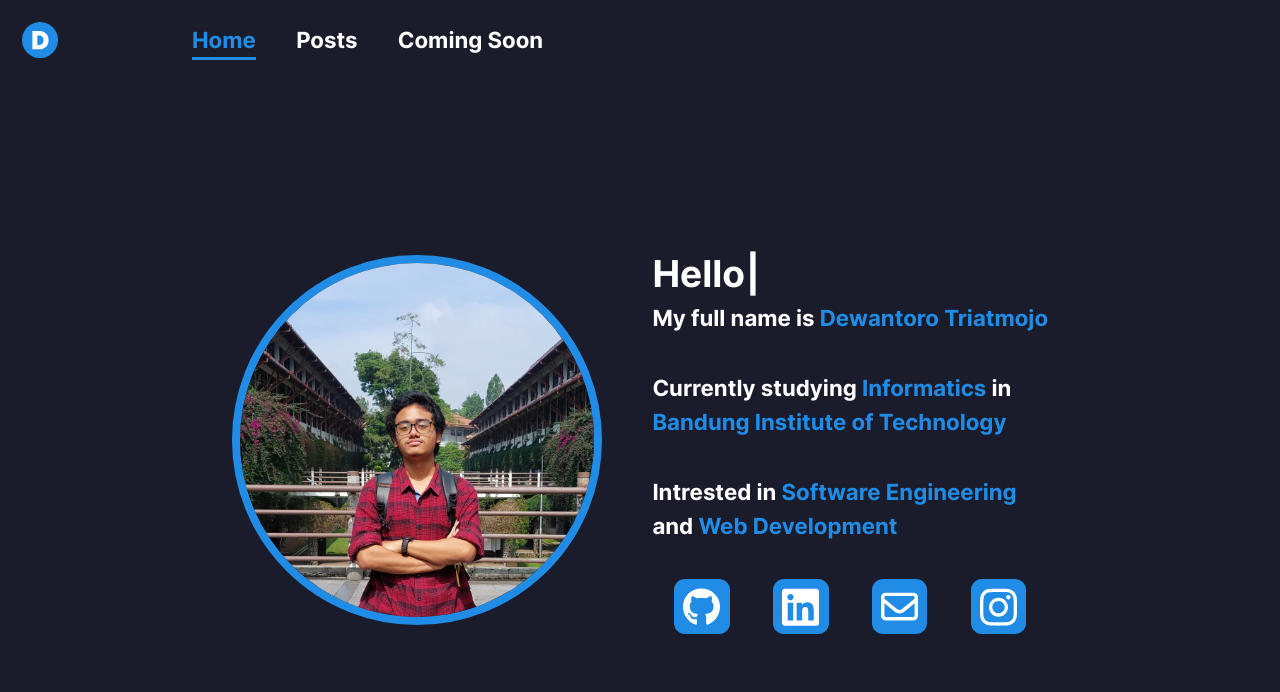
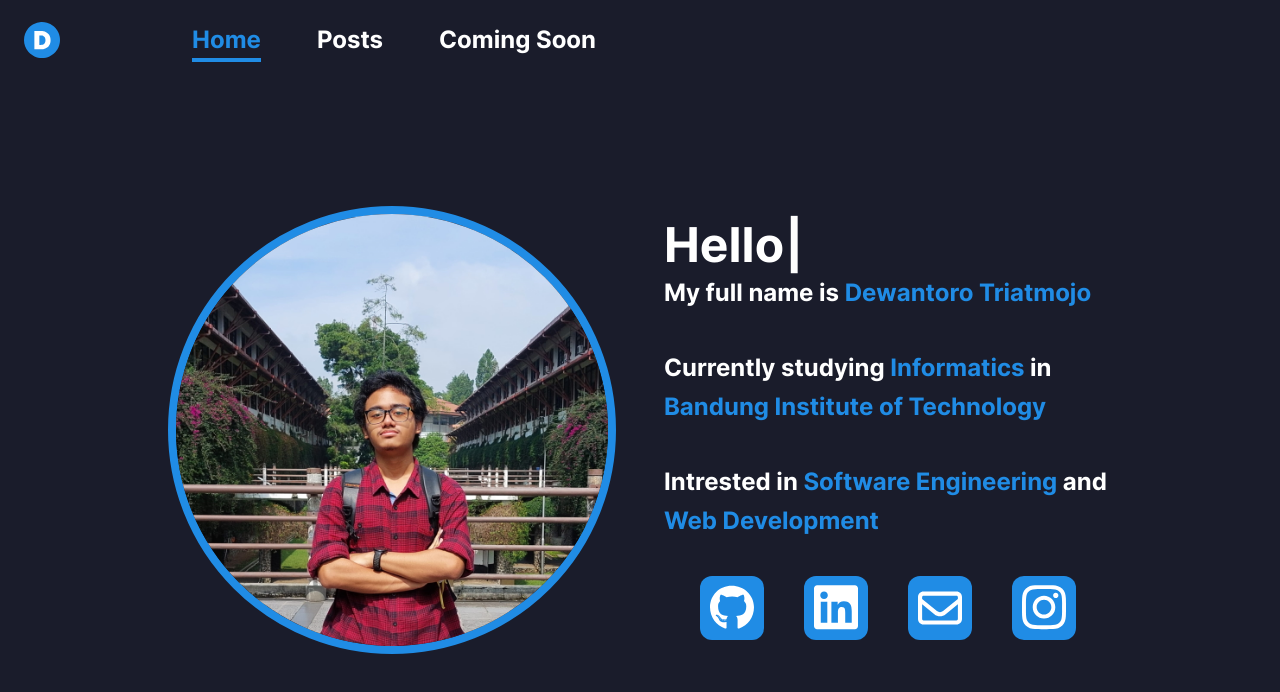
Before and after one commit to dewodt/dewodt-website, a Next.js app: page / in a window 1280 px wide. Shown: the top 692 px of the page. Built offline with nearby package versions, Linux system fonts and the light colour scheme.

Commit message:
Fixed changed some vw & vh units so it can be zoomed

```diff
--- a/components/contactbutton.tsx
+++ b/components/contactbutton.tsx
@@ -29,12 +29,12 @@ export default function ContactButton() {
   ];
 
   return (
-    <div className="flex flex-row justify-around">
+    <div className="flex flex-row justify-center gap-x-6 md:gap-x-10">
       {itemObj.map((item, index) => (
         <Link key={index} href={item.link}>
-          <button className="group flex h-[6vh] w-[6vh] items-center justify-center rounded-[1.39vh] bg-[#208ce5] duration-300 hover:-translate-y-1 hover:scale-110 hover:bg-[white] sm:h-[6.95vh] sm:w-[6.95vh]">
+          <button className="group flex h-12 w-12 items-center justify-center rounded-xl bg-[#208ce5] duration-300 hover:-translate-y-1 hover:scale-110 hover:bg-[white] lg:h-16 lg:w-16">
             <svg
-              className="w-[4vh] fill-[white] group-hover:fill-[#208ce5] sm:w-[4.63vh]"
+              className="w-8 fill-[white] group-hover:fill-[#208ce5] lg:w-11"
               xmlns="http://www.w3.org/2000/svg"
               viewBox={item.viewBox}
             >
--- a/components/item.tsx
+++ b/components/item.tsx
@@ -1,12 +1,23 @@
 import Link from "next/link";
 
-export default function Item({ url, page, onPage }: { url: string, page: string, onPage: string }) {
-	const onPageStyle = "text-[#208ce5] sm:border-solid sm:border-b-[0.46vh] sm:border-[#208ce5] pb-[0.5vh]";
-	const notOnPageStyle = "text-[white]";
+interface typeItem {
+  url: string;
+  page: string;
+  onPage: string;
+}
 
-	return (
-		<li className="list-none text-[2.3vh] sm:text-[2.78vh]">
-			<Link className={page === onPage ? onPageStyle : notOnPageStyle} href={url}>{page}</Link>
-		</li>
-	)
+export default function Item({ url, page, onPage }: typeItem) {
+  const onPageStyle = "text-[#208ce5] md:border-solid md:border-b-4 md:border-[#208ce5] md:pb-1";
+  const notOnPageStyle = "text-white";
+
+  return (
+    <li className="list-none text-lg font-bold md:text-xl lg:text-2xl">
+      <Link
+        className={page === onPage ? onPageStyle : notOnPageStyle}
+        href={url}
+      >
+        {page}
+      </Link>
+    </li>
+  );
 }
--- a/components/navbar.tsx
+++ b/components/navbar.tsx
@@ -11,16 +11,14 @@ export default function NavBar({ onPage }: { onPage: string }) {
     setExpandNav(!expandNav);
   }
 
-  const expandNavStyle =
-    "flex flex-col absolute top-[10vh] py-[2vh] px-[2.75vh] gap-y-[1.38vh] w-[100vw] bg-[#1F2133] sm:static sm:flex sm:flex-row sm:gap-x-[3.15vw] sm:bg-[#1A1C2B]";
-  const notExpandNavStyle =
-    "hidden sm:static sm:flex sm:flex-row sm:gap-x-[3.15vw] sm:bg-[#1A1C2B] sm:ml-[15vw]";
+  const expandNavStyle = "flex flex-col gap-y-3 absolute top-20 w-screen py-4 px-6 bg-[#1F2133] md:static md:flex md:flex-row md:gap-x-14 md:bg-[#1A1C2B] md:ml-[15vw]";
+  const notExpandNavStyle = "hidden md:static md:flex md:flex-row md:gap-x-14 md:bg-[#1A1C2B] md:ml-[15vw]";
 
   return (
-    <nav className="min-h-[10vh] w-[100vw] sm:flex sm:items-center font-bold">
+    <nav className="h-20 w-screen sm:flex sm:items-center">
       <Link href="/">
-        <button className="absolute top-[2.75vh] left-[2.75vh] w-[4.5vh]">
-          <Image src={Logo} alt="Dewo's Logo" />
+        <button className="absolute top-[calc(2.5rem-1.125rem)] left-6">
+          <Image className="w-9" src={Logo} alt="Dewo's Logo" />
         </button>
       </Link>
       <ul className={expandNav ? expandNavStyle : notExpandNavStyle}>
@@ -30,11 +28,11 @@ export default function NavBar({ onPage }: { onPage: string }) {
       </ul>
       {expandNav ? (
         <button
-          className="absolute top-[2.5vh] right-[2.75vh] w-[3vh] sm:hidden"
+          className="absolute top-[calc(2.5rem-1.125rem)] right-6 md:hidden"
           onClick={handleClickNav}
         >
           <svg
-            className="fill-white"
+            className="h-9 fill-white"
             xmlns="http://www.w3.org/2000/svg"
             viewBox="0 0 320 512"
           >
@@ -43,11 +41,11 @@ export default function NavBar({ onPage }: { onPage: string }) {
         </button>
       ) : (
         <button
-          className="absolute top-[3vh] right-[3.25vh] w-[3.5vh] sm:hidden"
+          className="absolute top-[calc(2.5rem-1rem)] right-6 md:hidden"
           onClick={handleClickNav}
         >
           <svg
-            className="fill-white"
+            className="h-8 fill-white"
             xmlns="http://www.w3.org/2000/svg"
             viewBox="0 0 448 512"
           >
--- a/components/pagehead.tsx
+++ b/components/pagehead.tsx
@@ -5,6 +5,7 @@ export default function PageHead() {
     <Head>
       <title>Dewantoro Triatmojo</title>
       <link rel="shortcut icon" href="logo.svg" />
+      <meta name="viewport" content="width=device-width, initial-scale=1.0" />
       <meta name="title" content="Dewantoro Triatmojo" />
       <meta name="description" content="Dewantoro Triatmojo's personal website containing profile, contact, and other more!" />
       <meta charSet="UTF-8" />
--- a/components/profile.tsx
+++ b/components/profile.tsx
@@ -1,31 +1,37 @@
-import Typewriter from 'typewriter-effect';
+import Typewriter from "typewriter-effect";
 
 export default function Profile() {
   return (
-    <div className="text-[2vh] sm:text-[2.78vh] font-bold">
-      <div className="text-[3.5vh] sm:text-[4.63vh]">
+    <div className="w-full max-w-xs text-center text-lg font-bold leading-relaxed sm:text-left md:text-xl md:leading-relaxed lg:max-w-md lg:text-2xl lg:leading-relaxed">
+      <p className="text-3xl md:mb-1 lg:text-5xl">
         <Typewriter
           options={{
             autoStart: true,
             loop: true,
           }}
           onInit={(typewriter) => {
-            typewriter.typeString('Hello, I\'m <span style="color:#208ce5">Dewo!</span>')
+            typewriter
+              .typeString(
+                'Hello, I\'m <span style="color:#208ce5">Dewo!</span>'
+              )
               .deleteAll()
               .start();
           }}
         />
-      </div>
-      <p className="mb-[3vh] sm:mb-[4.63vh]">
-        My full name is <span className="text-[#208ce5]">Dewantoro Triatmojo</span>
       </p>
-      <p className="mb-[3vh] sm:mb-[4.63vh]">
-        Currently studying{" "}<span className="text-[#208ce5]">Informatics</span> in <br />
-        <span className="text-[#208ce5]">Bandung Institute of Technology</span>
+      <p className="mb-6 md:mb-9">
+        My full name is{" "}
+        <span className="text-[#208ce5]">Dewantoro Triatmojo</span>
       </p>
-      <p className="mb-[3vh] sm:mb-[4.63vh]">
-        Intrested in{" "} <span className="text-[#208ce5]">Software Engineering</span><br />
-        and <span className="text-[#208ce5]">Web Development</span>
+      <p className="mb-6 md:mb-9">
+        Currently studying <span className="text-[#208ce5]">Informatics</span>{" "}
+        in
+        <span className="text-[#208ce5]"> Bandung Institute of Technology</span>
+      </p>
+      <p className="mb-6 md:mb-9">
+        Intrested in{" "}
+        <span className="text-[#208ce5]">Software Engineering </span>and{" "}
+        <span className="text-[#208ce5]">Web Development</span>
       </p>
     </div>
   );
--- a/pages/index.tsx
+++ b/pages/index.tsx
@@ -10,11 +10,11 @@ export default function Home() {
     <>
       <PageHead />
       <NavBar onPage={"Home"} />
-      <div className="flex min-h-[90vh] flex-col flex-wrap items-center justify-center gap-y-[3vh] py-[6vh] sm:flex-row">
+      <div className="flex min-h-[calc(100vh-5rem)] w-screen flex-col items-center justify-center gap-y-6 px-6 pb-10 pt-5 sm:flex-row sm:gap-x-8 lg:gap-x-12">
         <Image
           src={Photo}
           alt="Dewo"
-          className="w-[35vh] rounded-[50%] border-[8px] border-solid border-[#208ce5] sm:mr-[3.91vw] sm:w-[46.3vh]"
+          className="w-full max-w-[300px] rounded-[50%] border-8 border-solid border-[#208ce5] sm:w-80 sm:max-w-none md:w-96 lg:w-[28rem]"
           priority={true}
         />
         <div className="block">
```
